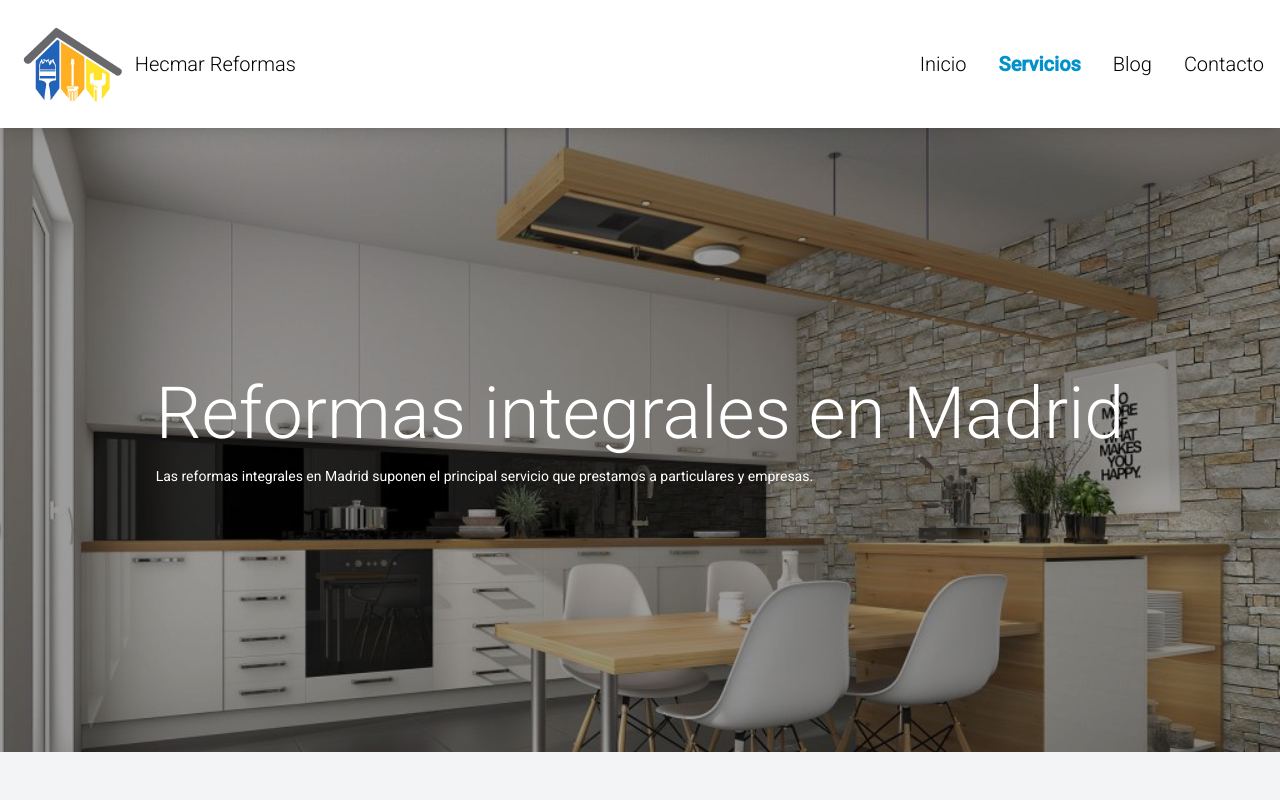
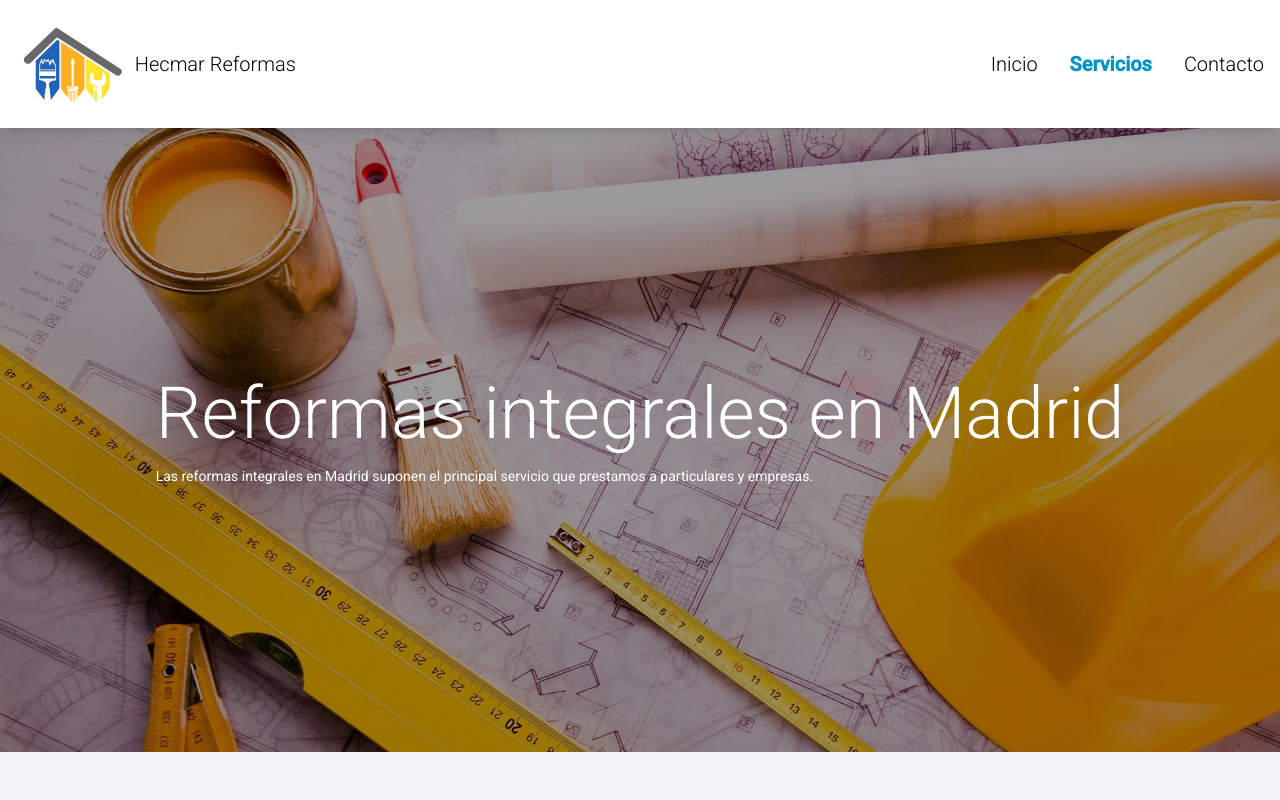
Before and after one commit to HectorGiraldo/template-ssr-reformas-angular, an Angular app: page /servicios in a window 1280 px wide. Shown: the top 800 px of the page. Built offline with nearby package versions, Linux system fonts and the light colour scheme.

Commit message:
cambio de estilos

```diff
--- a/src/app/app.routes.ts
+++ b/src/app/app.routes.ts
@@ -20,10 +20,10 @@ export const routes: Routes = [
         (m) => m.ContactoComponent
       ),
   },
-  {
-    path: 'blog',
-    loadComponent: () =>
-      import('./pages/blog/blog.component').then((m) => m.BlogComponent),
-  },
+  // {
+  //   path: 'blog',
+  //   loadComponent: () =>
+  //     import('./pages/blog/blog.component').then((m) => m.BlogComponent),
+  // },
   { path: '**', redirectTo: '' },
 ];
--- a/src/app/components/header/header.component.html
+++ b/src/app/components/header/header.component.html
@@ -65,7 +65,7 @@
             >Servicios</a
           >
         </li>
-        <li>
+        <!-- <li>
           <a
             [routerLink]="'/blog'"
             routerLinkActive="active"
@@ -73,7 +73,7 @@
             (click)="closeMenu()"
             >Blog</a
           >
-        </li>
+        </li> -->
 
         <li>
           <a
--- a/src/styles.css
+++ b/src/styles.css
@@ -34,7 +34,7 @@ body {
   background-blend-mode: multiply;
   background-color: rgba(0, 0, 0, 0.39) !important;
   text-decoration: none;
-  background-image: url(./../src/assets/img/reforma-la-cocina-nueva.jpg);
+  background-image: url(./../src/assets/img/servicios.jpeg);
   background-repeat: no-repeat;
   background-size: cover;
 }
@@ -51,7 +51,7 @@ body {
   background-blend-mode: multiply;
   background-color: rgba(0, 0, 0, 0.39) !important;
   text-decoration: none;
-  background-image: url(./../src/assets/img/reforma-la-cocina-nueva.jpg);
+  background-image: url(./../src/assets/img/contacto.jpg);
   background-repeat: no-repeat;
   background-size: cover;
 }
```
Also changed, not shown: src/assets/img/contacto.jpg (added), src/assets/img/servicios.jpeg (added).
